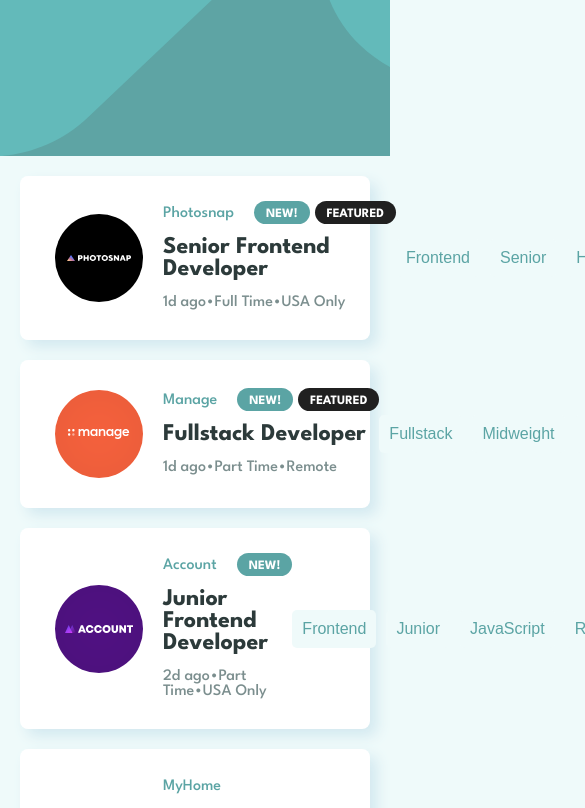
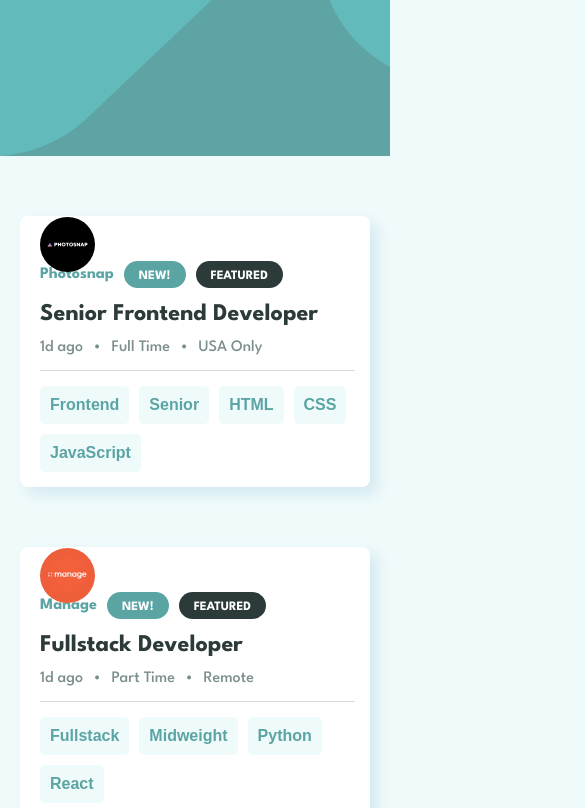
Before and after one commit to dan77uk/joblistings, a React (Create React App) app: page / in a window 390 px wide. Shown: the top 808 px of the page, 585 px wide, since content can reach past the window. Built offline with nearby package versions, Linux system fonts and the light colour scheme.

Commit message:
style: desktop style (over 960px) complete

```diff
--- a/src/App.js
+++ b/src/App.js
@@ -36,7 +36,6 @@ const App = () => {
   return (
     <>
     <section className='header'></section>
-
     <div className="wrapper">
       {filterCategories.length > 0 ?
       <section className='filter-catagories'>
@@ -53,7 +52,6 @@ const App = () => {
           <Job key={job.id} data={job} filterEvent={tabValue}/>
         )}
       </section>
-
     </div>
     </>
   );
--- a/src/components/Job.js
+++ b/src/components/Job.js
@@ -2,7 +2,7 @@ import Tab from './Tab'
 
 const Job = ({ data, filterEvent }) => {
   return (
-    <article>
+    <article data-role={data.role} data-level={data.level} data-languages={data.languages} data-tools={data.tools}>
       <img src={data.logo} alt={data.company} />
       <div className="job-info">
         <h3 className="company-name">{data.company}
@@ -10,7 +10,13 @@ const Job = ({ data, filterEvent }) => {
         {data.featured ? <span className='tab black'>FEATURED</span> : ''}
         </h3>
         <h2 className="job-position">{data.position}</h2>
-        <p className="job-data">{data.postedAt}&#x2022;{data.contract}&#x2022;{data.location}</p>
+        <p className="job-data">
+          <span>{data.postedAt}</span>
+          <span>&#x2022;</span>
+          <span>{data.contract}</span>
+          <span>&#x2022;</span>
+          <span>{data.location}</span>
+        </p>
       </div>
       <div className='catagory-container'>
         <Tab props={data.role} filterEvent={filterEvent} />
--- a/src/index.css
+++ b/src/index.css
@@ -36,17 +36,24 @@ code {
   margin: 20px 0;
   padding: 30px;
   display: flex;
+  flex-wrap: wrap;
   align-items: center;
   justify-content: flex-start;
   background-color: #FFF;
   border-radius: 8px;
   box-shadow:7px 7px 14px rgb(211, 233, 240);
   border-left: solid 5px #fff;
+  cursor: pointer;
 }
 
 .job-listing article:hover {
   transition: .4s;
   border-left: solid 5px hsl(180, 29%, 50%);
+}
+
+.job-listing article:hover .job-position {
+  color: hsl(180, 29%, 50%);
+  transition: .4s;
 }
 
 .job-info {
@@ -59,6 +66,10 @@ code {
 .company-name {
   color: hsl(180, 29%, 50%);
   font-weight: 500;
+  display: flex;
+  gap: 5px;
+  align-items: center;
+  font-weight: 700;
 }
 
 .job-position {
@@ -76,7 +87,7 @@ code {
 
 .tab {
   margin-left: 5px;
-  padding: 7px 12px 4px 12px;
+  padding: 9px 15px 6px 15px;
   font-size: .8rem;
   font-weight: 700;
   color: #FFF;
@@ -84,12 +95,11 @@ code {
 }
 
 .blue {
-  margin-left: 20px;
   background: hsl(180, 29%, 50%);
 }
 
 .black {
-  background: rgb(32, 32, 32);
+  background: hsl(180, 14%, 20%);
 }
 
 .catagory-container {
@@ -104,6 +114,7 @@ code {
   padding: 10px;
   border-radius: 5px;
   cursor: pointer;
+  font-weight: 700;
 }
 
 .catagory-container button:hover {
@@ -165,3 +176,30 @@ code {
 .clear-filters:hover {
   text-decoration: underline;
 }
+
+@media screen and (max-width: 959px) {
+  .job-info {
+    flex-basis: 1;
+    padding: 0;
+    margin: 0;
+
+  }
+  .catagory-container{
+    width: 100%;
+    border-top: solid 1px rgb(218, 218, 218);
+    padding-top: 15px;
+    margin-top: 15px;
+    flex-wrap: wrap;
+  }
+
+  .job-listing article img {
+    height: 55px;
+    position: absolute;
+    margin-top: -245px;
+  }
+
+  .job-listing article {
+    margin: 60px 0;
+    padding: 45px 15px 15px 15px;
+  }
+}
```
Also changed, not shown: public/index.html (+0 -22 lines). Lines whose indentation alone changed are shown as unchanged.
